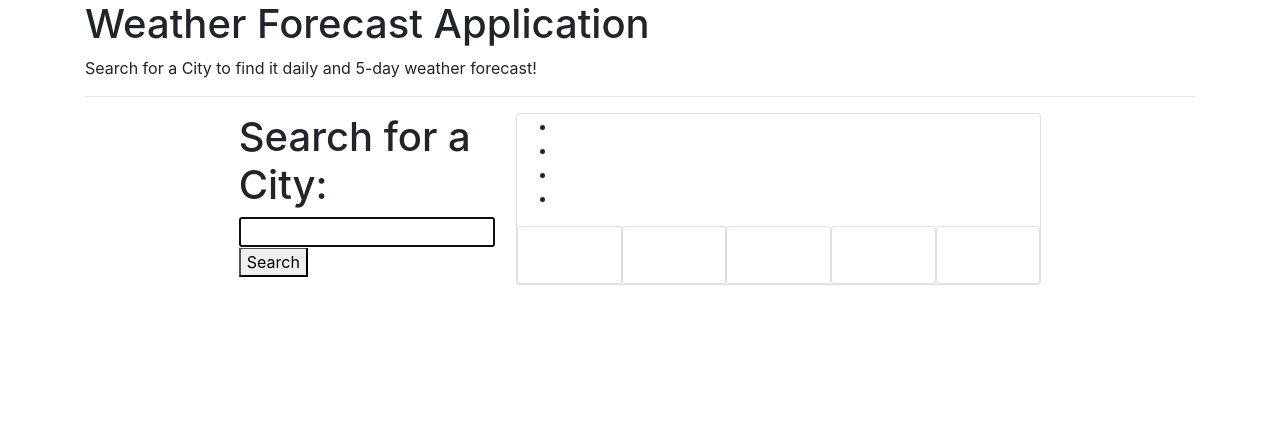
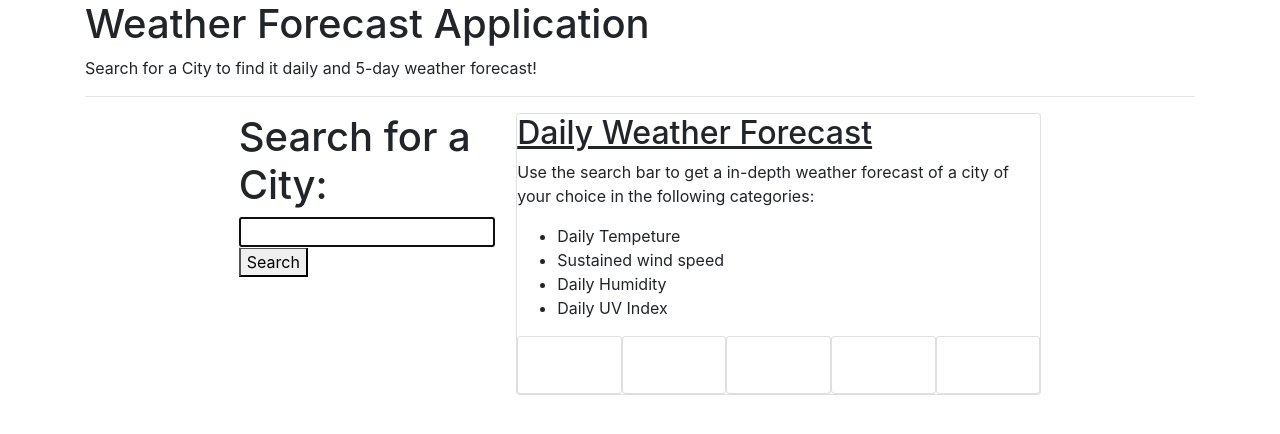
Before and after one commit to joshuapward2/weather-app, a plain HTML site: page index.html in a window 1280 px wide. Drawn offline with nearby package versions, Linux system fonts and the light colour scheme.

Commit message:
some style added to fit content and render correctly

```diff
--- a/assets/css/style.css
+++ b/assets/css/style.css
@@ -35,10 +35,14 @@
   }
 
   .daily0 {
-    justify-content: space-evenly;
+    justify-content: space-around;
     text-align: center;
   }
 
   #icon {
     float: right;
   }
+
+  .name {
+    text-decoration: underline;
+  }
--- a/index.html
+++ b/index.html
@@ -4,7 +4,7 @@
     <meta charset="UTF-8">
     <meta http-equiv="X-UA-Compatible" content="IE=edge">
     <meta name="viewport" content="width=device-width, initial-scale=1.0">
-    <link href="//netdna.bootstrapcdn.com/font-awesome/3.2.1/css/font-awesome.css">
+    <!--<link rel="stylesheet" href="path/to/font-awesome/css/font-awesome.min.css">-->
     <link rel="stylesheet" href="https://cdnjs.cloudflare.com/ajax/libs/twitter-bootstrap/4.3.1/css/bootstrap.min.css">
 
     <link rel="stylesheet"  href="./assets/css/style.css">
@@ -39,14 +39,15 @@
     <div class ="col-8">
     <div class ="city Container container card">
         <div class ="row">
-            <h1 class="name"></h1>
+            <h2 class="name">Daily Weather Forecast</h2>
+            <p class="instructions">Use the search bar to get a in-depth weather forecast of a city of your choice in the following categories: </p>
             <ul>
-            <li id="temp0"></li>
-            <li id="wind0"></li>
-            <li id="humidity0"></li>
-            <li id="uv0"></li>
+            <li id="temp0">Daily Tempeture</li>
+            <li id="wind0">Sustained wind speed</li>
+            <li id="humidity0">Daily Humidity</li>
+            <li id="uv0">Daily UV Index</li>
             </ul>
-            <span class="fa-solid fa-cloud-bolt-sun" id="#icon"></span>
+            <!--<span class="fa-solid fa-cloud-bolt-sun" id="#icon"></span>-->
 
 
 
```
